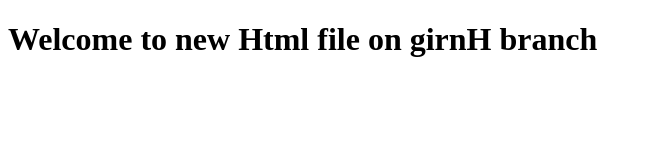
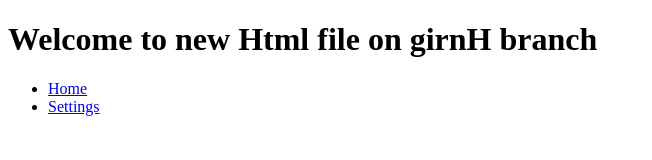
Before and after one commit to GurinderGirn/5302-Labs, a plain HTML site: page index.html in a window 1280 px wide. Shown: the whole page, without its empty margins (0-652 px from the left). Drawn offline with Linux system fonts and the light colour scheme.

Commit message:
nav added to index file

```diff
--- a/index.html
+++ b/index.html
@@ -7,6 +7,13 @@
     <body>
         <header>
             <h1>Welcome to new Html file on girnH branch</h1>
+            <nav>
+                <ul>
+                    <li><a href="#">Home</a></li>
+                    <li><a href="#">Settings</a></li>
+                </ul>
+            </nav>
         </header>
+
     </body>
 </html>
```
